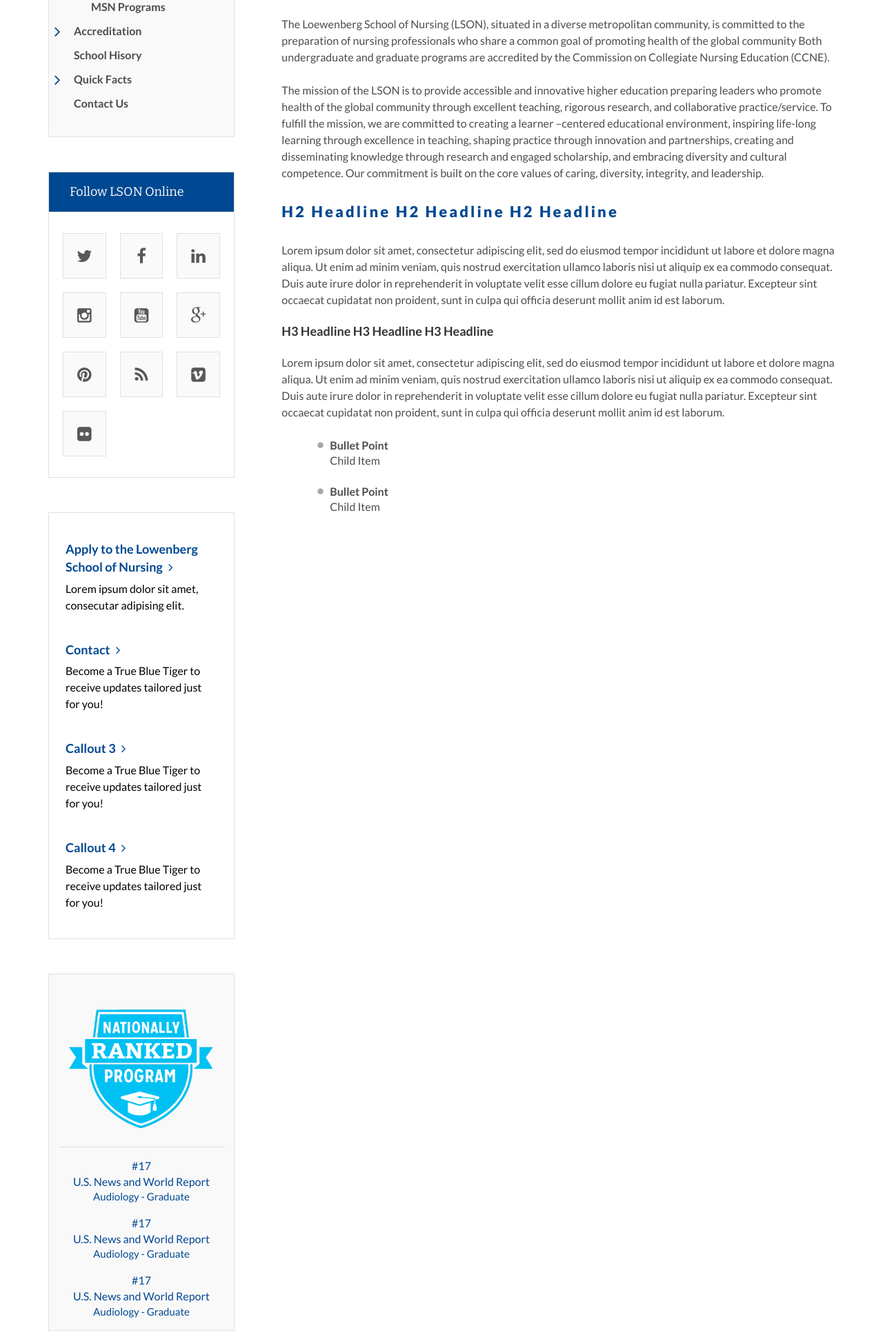
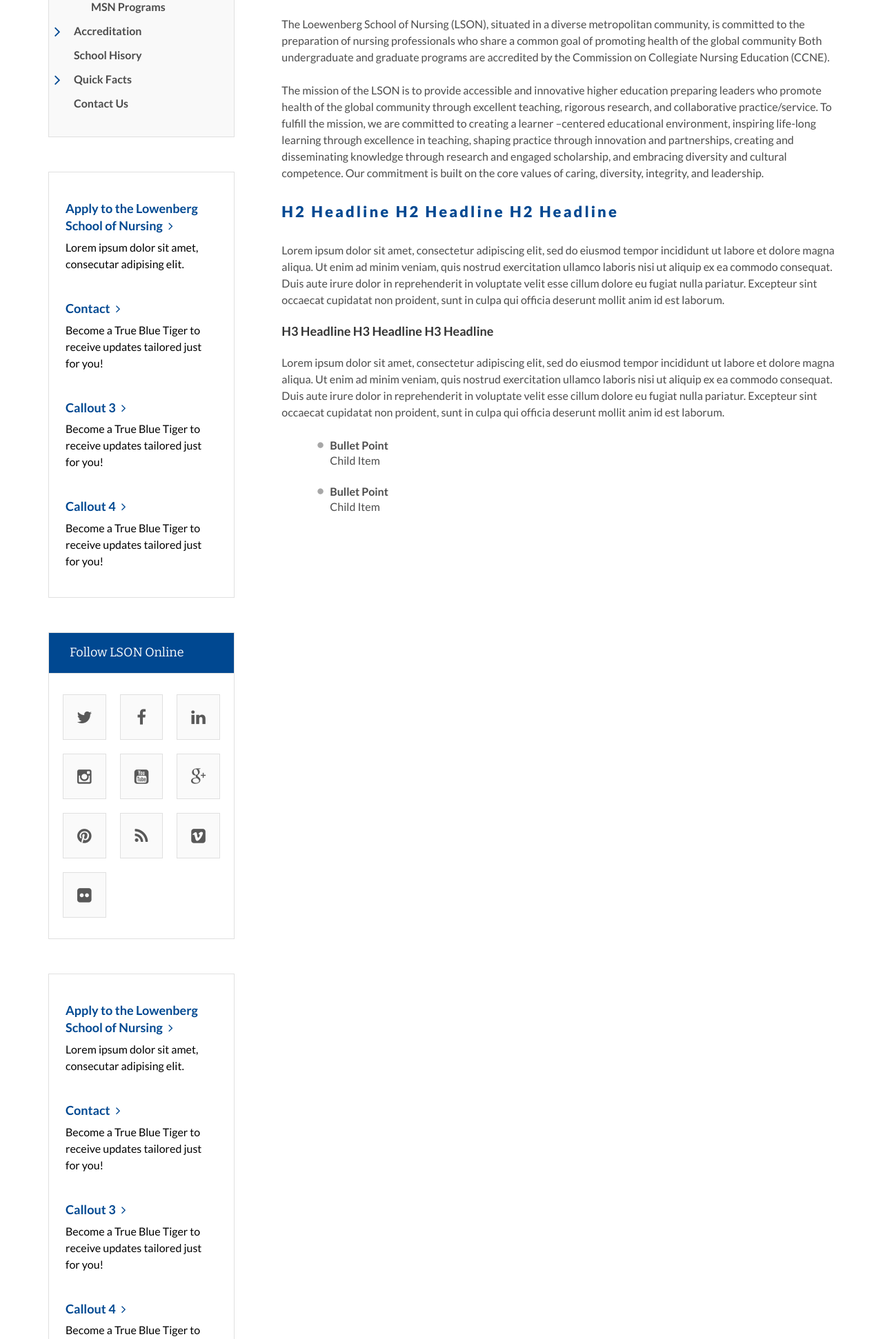
Before and after one commit to UniversityOfMemphisWeb/memphis.edu_templates, a PHP site: template resources/views/microsite-subpage.html.twig in a window 1280 px wide. Shown: the part 653-2595 px from the top of the page at 69% size. Run offline with PHP 8.4, Linux system fonts and the light colour scheme; the template is opened without the code that fills it, so the values that code supplies are empty; some libraries are stand-ins or nearby versions; some web fonts are replaced.

```diff
--- a/resources/views/microsite-subpage.html.twig
+++ b/resources/views/microsite-subpage.html.twig
@@ -191,6 +191,43 @@
                                 </div>
                             </div>
 
+                            <div class="boxes--border">
+                                <div class="boxes row">
+                                    <div class="box col-xs-20 col-xs-offset-2 col-sm-10 col-sm-offset-1 col-md-20 col-md-offset-2">
+                                        <div class="box--title">
+                                            <a class="box--link" href="#">Apply to the Lowenberg
+                                                School of Nursing <i class="fa fa-angle-right"></i></a>
+                                        </div>
+
+                                        <p>Lorem ipsum dolor sit amet, consecutar adipising elit.</p>
+                                    </div>
+                                    <div class="box col-xs-20 col-xs-offset-2 col-sm-10 col-sm-offset-1 col-md-20 col-md-offset-2">
+                                        <div class="box--title">
+                                            <a class="box--link" href="#">Contact <i class="fa fa-angle-right"></i></a>
+                                        </div>
+
+                                        <p>Become a True Blue Tiger to receive updates tailored just for you!</p>
+                                    </div>
+                                </div>
+
+                                <div class="boxes row">
+                                    <div class="box col-xs-20 col-xs-offset-2 col-sm-10 col-sm-offset-1 col-md-20 col-md-offset-2">
+                                        <div class="box--title">
+                                            <a class="box--link" href="#">Callout 3 <i class="fa fa-angle-right"></i></a>
+                                        </div>
+
+                                        <p>Become a True Blue Tiger to receive updates tailored just for you!</p>
+                                    </div>
+                                    <div class="box col-xs-20 col-xs-offset-2 col-sm-10 col-sm-offset-1 col-md-20 col-md-offset-2">
+                                        <div class="box--title">
+                                            <a class="box--link" href="#">Callout 4 <i class="fa fa-angle-right"></i></a>
+                                        </div>
+
+                                        <p>Become a True Blue Tiger to receive updates tailored just for you!</p>
+                                    </div>
+                                </div>
+                            </div>
+
                             <div class="sidebar--box sidebar--box__border">
 
                                 <div class="sidebar--box__title">Follow LSON Online</div>
@@ -234,7 +271,7 @@
                                     <div class="box col-xs-20 col-xs-offset-2 col-sm-10 col-sm-offset-1 col-md-20 col-md-offset-2">
                                         <div class="box--title">
                                             <a class="box--link" href="#">Apply to the Lowenberg
-                                                School of Nursing <span class="fa fa-angle-right"></span></a>
+                                                School of Nursing <i class="fa fa-angle-right"></i></a>
                                         </div>
 
                                         <p>Lorem ipsum dolor sit amet, consecutar adipising elit.</p>
```
